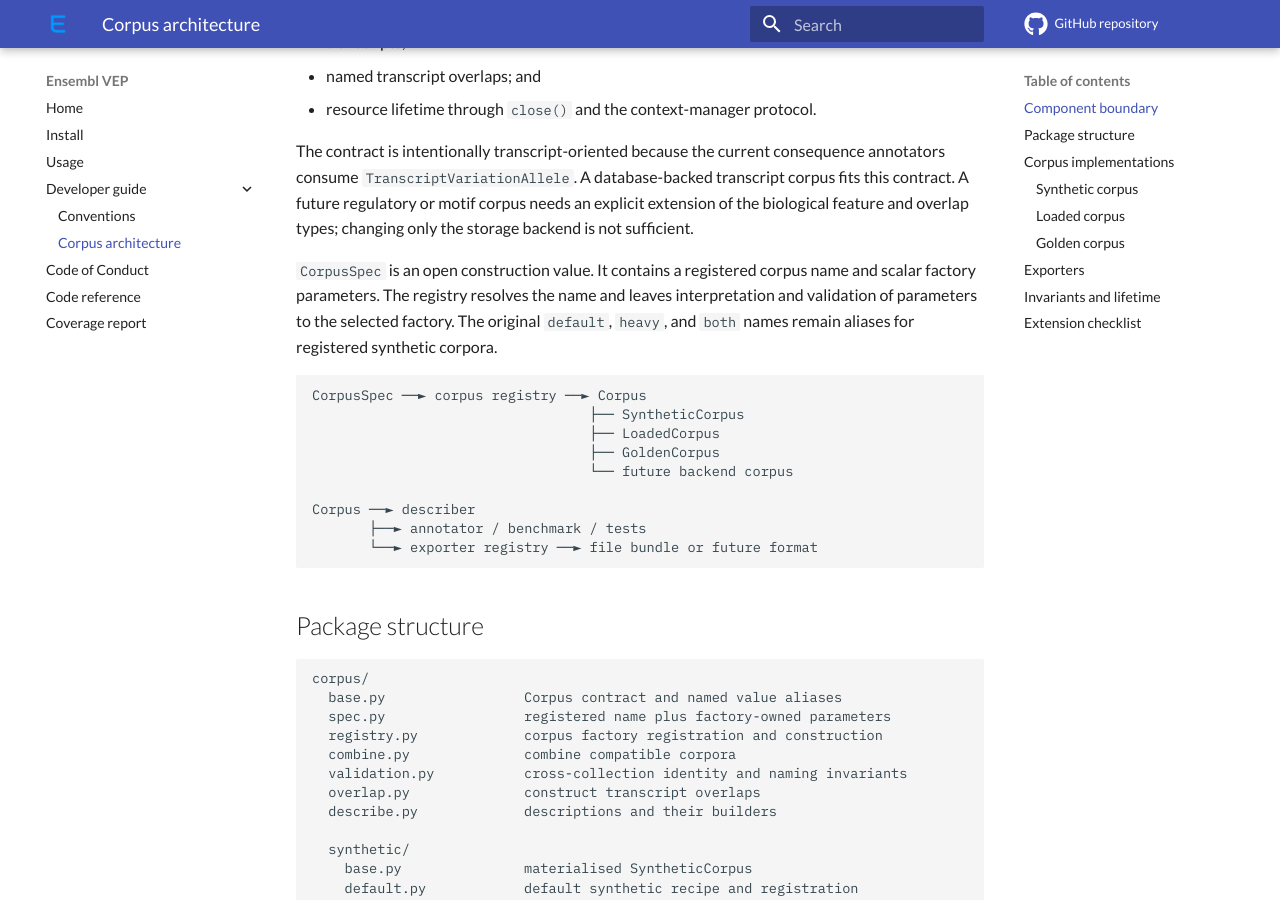
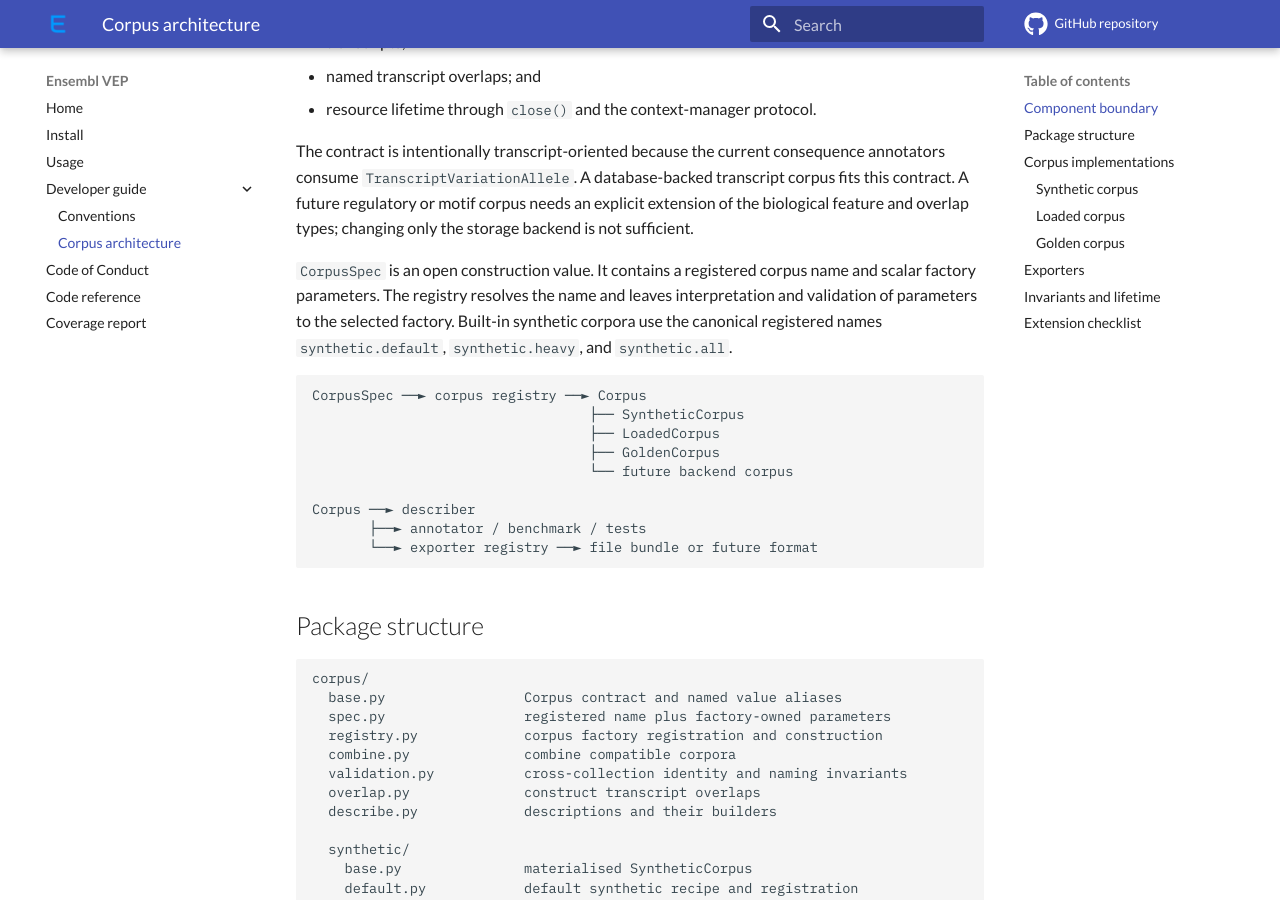
Before and after one commit to Ensembl/ensembl-vep-py, an MkDocs documentation site: the page built from docs/developer_guide/corpus.md, in a window 1280 px wide and 900 px high, scrolled down 461 px. Built offline with MkDocs 1.6.1 and Material for MkDocs 9.7.7, drawn with Linux system fonts in a browser that asks for light colours; comment, search, counter and statistics services are not loaded.

Commit message:
docs: require canonical corpus names
Signed-off-by: Syed Nakib Hossain <snhossain@ebi.ac.uk>

````diff
--- a/docs/developer_guide/corpus.md
+++ b/docs/developer_guide/corpus.md
@@ -22,8 +22,8 @@ overlap types; changing only the storage backend is not sufficient.
 
 `CorpusSpec` is an open construction value. It contains a registered corpus name and scalar
 factory parameters. The registry resolves the name and leaves interpretation and validation of
-parameters to the selected factory. The original `default`, `heavy`, and `both` names remain
-aliases for registered synthetic corpora.
+parameters to the selected factory. Built-in synthetic corpora use the canonical registered names
+`synthetic.default`, `synthetic.heavy`, and `synthetic.all`.
 
 ```text
 CorpusSpec ──► corpus registry ──► Corpus
````
